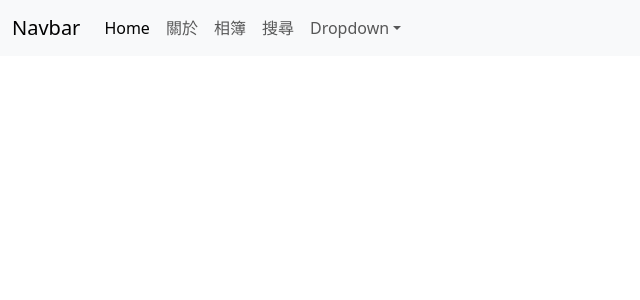
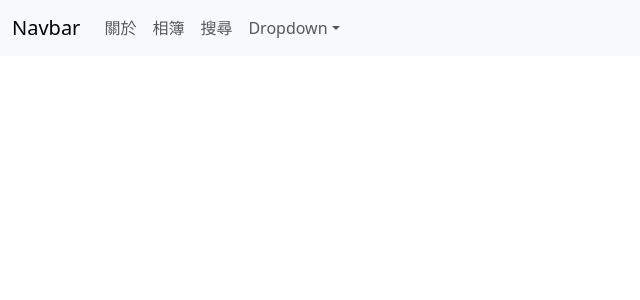
Before and after one commit to jerry83314/restaurant, a React (Vite) app: page / in a window 1280 px wide. Shown: the top 300 px of the page, without its empty margins (0-640 px from the left). Built offline with nearby package versions, Linux system fonts and the light colour scheme.

Commit message:
Navbar 使用 NavLink 取代 Link

```diff
--- a/src/assets/components/Navbar.jsx
+++ b/src/assets/components/Navbar.jsx
@@ -1,27 +1,28 @@
-import { Link } from "react-router-dom"
+import { Link, NavLink } from "react-router-dom"
 
 export default function Navbar() {
     return (
         <>
           <nav className="navbar navbar-expand-lg bg-body-tertiary">
             <div className="container-fluid">
-              <a className="navbar-brand" href="#">Navbar</a>
+              <div className="navbar-brand">Navbar</div>
               <button className="navbar-toggler" type="button" data-bs-toggle="collapse" data-bs-target="#navbarSupportedContent" aria-controls="navbarSupportedContent" aria-expanded="false" aria-label="Toggle navigation">
                 <span className="navbar-toggler-icon"></span>
               </button>
               <div className="collapse navbar-collapse" id="navbarSupportedContent">
                 <ul className="navbar-nav me-auto mb-2 mb-lg-0">
                   <li className="nav-item">
-                    <a className="nav-link active" aria-current="page" href="#">Home</a>
+                    <NavLink to="/about" className="nav-link" style={({ isActive }) => {
+                      return ({
+                        color: isActive ? 'red': ''
+                      })
+                    }}>關於</NavLink>
                   </li>
                   <li className="nav-item">
-                    <Link to="/about" className="nav-link">關於</Link>
+                    <NavLink to="/album" className="nav-link">相簿</NavLink>
                   </li>
                   <li className="nav-item">
-                    <Link to="/album" className="nav-link">相簿</Link>
-                  </li>
-                  <li className="nav-item">
-                    <Link to="/album/search" className="nav-link">搜尋</Link>
+                    <NavLink to="/album/search" className="nav-link">搜尋</NavLink>
                   </li>
                   <li className="nav-item dropdown">
                     <a className="nav-link dropdown-toggle" href="#" role="button" data-bs-toggle="dropdown" aria-expanded="false">
```
